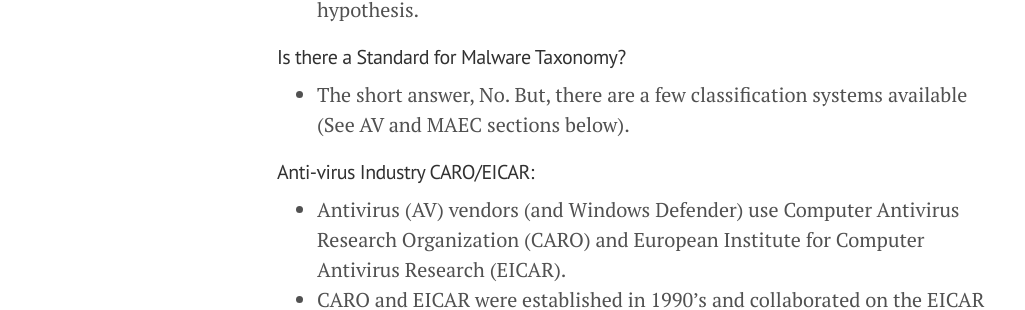
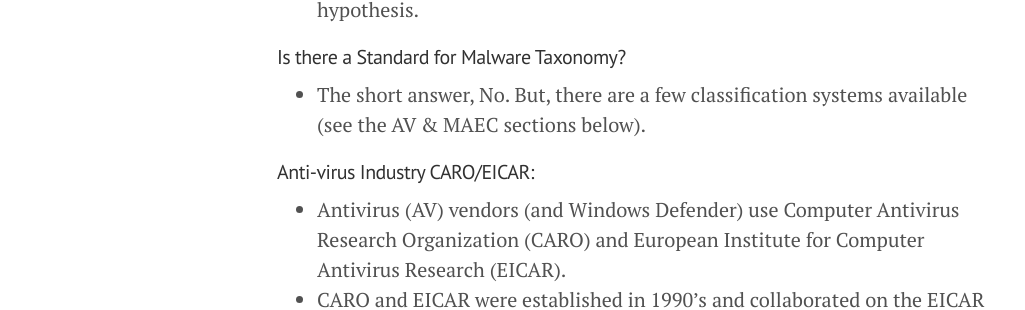
Before and after one commit to ragingrooster/ragingrooster.github.io, a Jekyll site: the page built from _posts/2018-10-14-Malware-Taxonomy-Part-1-Background-Info.md, in a window 1280 px wide and 900 px high, scrolled down 1703 px. Shown: the part 179-489 px from the top of the window, without its empty margins (3-1028 px from the left). Built offline with Jekyll 4.4.1, drawn with Linux system fonts in a browser that asks for light colours.

Commit message:
Update 2018-10-14-Malware-Taxonomy-Part-1-Background-Info.md

```diff
--- a/_posts/2018-10-14-Malware-Taxonomy-Part-1-Background-Info.md
+++ b/_posts/2018-10-14-Malware-Taxonomy-Part-1-Background-Info.md
@@ -25,7 +25,7 @@
 -  Expedites analysis - allows you to a make educated guesses about your samples functionality based on its classification, then confirm your hypothesis.
 
 #### Is there a Standard for Malware Taxonomy?
-- The short answer, No. But, there are a few classification systems available (See AV and MAEC sections below).
+- The short answer, No. But, there are a few classification systems available (see the AV & MAEC sections below).
 
 ##### Anti-virus Industry CARO/EICAR:
 - Antivirus (AV) vendors (and Windows Defender) use Computer Antivirus Research Organization (CARO) and European Institute for Computer Antivirus Research (EICAR).
```
